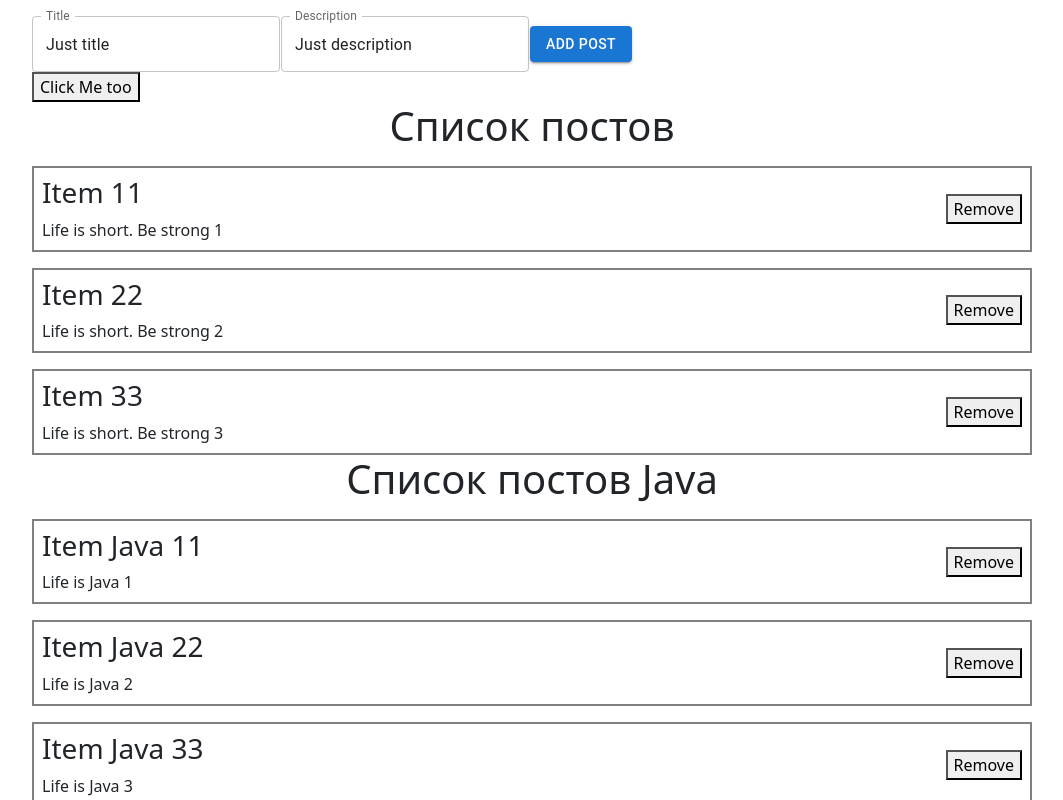
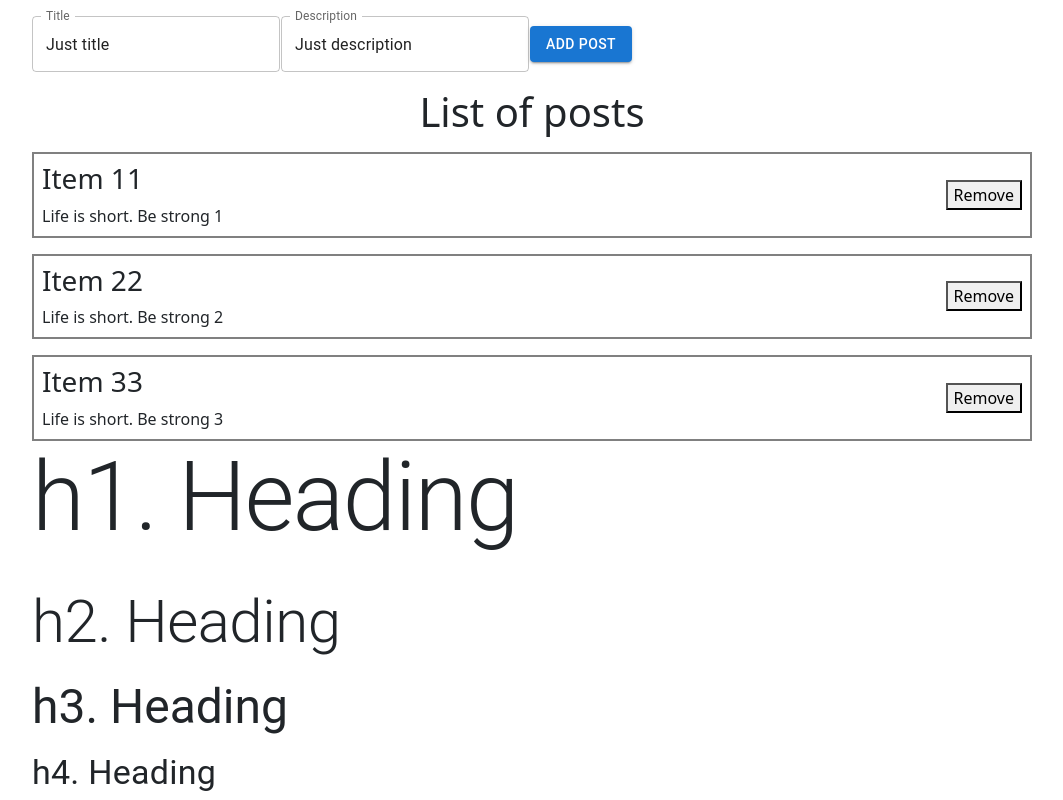
Before and after one commit to dinosavr/slomal, a React (Create React App) app: page / in a window 1280 px wide. Shown: the top 800 px of the page, without its empty margins (108-1171 px from the left). Built offline with nearby package versions, Linux system fonts and the light colour scheme.

Commit message:
feat: remove post

```diff
--- a/src/App.jsx
+++ b/src/App.jsx
@@ -13,21 +13,20 @@ function App() {
     { id: 3, title: 'Item 3', desc: 'Life is short. Be strong 3' },
   ]);
 
-  const [postsJava] = useState([
-    { id: 1, title: 'Item Java 1', desc: 'Life is Java 1' },
-    { id: 2, title: 'Item Java 2', desc: 'Life is Java 2' },
-    { id: 3, title: 'Item Java 3', desc: 'Life is Java 3' },
-  ]);
+  const createPost = (newPost) => {
+    const maxId = Math.max(...posts.map((o) => o.id));
+    const nextId = (maxId >= 0) ? maxId + 1 : 0;
+    setPosts([...posts, { ...newPost, id: nextId }]);
+  };
 
-  const createPost = (newPost) => {
-    setPosts([...posts, { ...newPost, id: posts.length + 1 }]);
+  const removePost = (postId) => {
+    setPosts(posts.filter((p) => p.id !== postId));
   };
 
   return (
     <div className="App">
       <PostForm createPost={createPost} />
-      <PostList posts={posts} title="Список постов" />
-      <PostList posts={postsJava} title="Список постов Java" />
+      <PostList remove={removePost} posts={posts} title="List of posts" />
 
       <Box sx={{ width: '100%', maxWidth: 500 }}>
         <Typography variant="h1" component="div" gutterBottom>
--- a/src/components/PostItem.jsx
+++ b/src/components/PostItem.jsx
@@ -2,7 +2,7 @@ import React from 'react';
 import PropTypes from 'prop-types';
 
 function PostItem(props) {
-  const { post } = props;
+  const { post, remove } = props;
   const { id, title, desc } = post;
   return (
     <div className="post mt-3 p-2">
@@ -14,7 +14,9 @@ function PostItem(props) {
         <div className="post__desc">{desc}</div>
       </div>
       <div className="post__btn">
-        <button type="button">Remove</button>
+        <button onClick={() => remove(id)} type="button">
+          Remove
+        </button>
       </div>
     </div>
   );
@@ -26,9 +28,11 @@ PostItem.propTypes = {
     title: PropTypes.string,
     desc: PropTypes.string,
   }),
+  remove: PropTypes.func,
 };
 PostItem.defaultProps = {
   post: {},
+  remove: null,
 };
 
 export default PostItem;
--- a/src/components/PostList.jsx
+++ b/src/components/PostList.jsx
@@ -3,7 +3,7 @@ import PropTypes from 'prop-types';
 import PostItem from './PostItem';
 
 export default function PostList(props) {
-  const { posts, title } = props;
+  const { posts, title, remove } = props;
 
   PostList.propTypes = {
     posts: PropTypes.arrayOf(
@@ -14,18 +14,24 @@ export default function PostList(props) {
       }),
     ),
     title: PropTypes.string,
+    remove: PropTypes.func,
   };
   PostList.defaultProps = {
     posts: [],
     title: 'No time to die',
+    remove: null,
   };
+
+  const isPostsNotEmpty = posts.length !== 0;
 
   return (
     <div className="PostList">
-      <h1 style={{ textAlign: 'center' }}>{title}</h1>
-      {posts.map((post) => (
-        <PostItem post={post} key={post.id} />
-      ))}
+      <h1 className="text-center">{title}</h1>
+      {isPostsNotEmpty ? (
+        posts.map((post) => <PostItem remove={remove} post={post} key={post.id} />)
+      ) : (
+        <h3 className="noPostMsg text-center">No posts. Sorry ... </h3>
+      )}
     </div>
   );
 }
--- a/src/components/UI/buttons/PostForm.jsx
+++ b/src/components/UI/buttons/PostForm.jsx
@@ -3,7 +3,6 @@ import PropTypes from 'prop-types';
 import Box from '@mui/material/Box';
 import TextField from '@mui/material/TextField';
 import Button from '@mui/material/Button';
-import ButtonCustom from './ButtonCustom';
 
 function PostForm({ createPost }) {
   const [post, setPost] = useState({
@@ -13,7 +12,6 @@ function PostForm({ createPost }) {
 
   const addNewPost = () => {
     const newPost = { ...post };
-    // setPosts([...posts, newPost]);
     createPost(newPost);
     setPost({ title: '', desc: '' });
   };
@@ -28,6 +26,7 @@ function PostForm({ createPost }) {
           justifyContent: 'space-between',
           width: 600,
           mt: 2,
+          mb: 2,
         }}
         noValidate
         autoComplete="off"
@@ -50,7 +49,6 @@ function PostForm({ createPost }) {
           Add Post
         </Button>
       </Box>
-      <ButtonCustom onClick={addNewPost}>Click Me too</ButtonCustom>
     </div>
   );
 }
```
